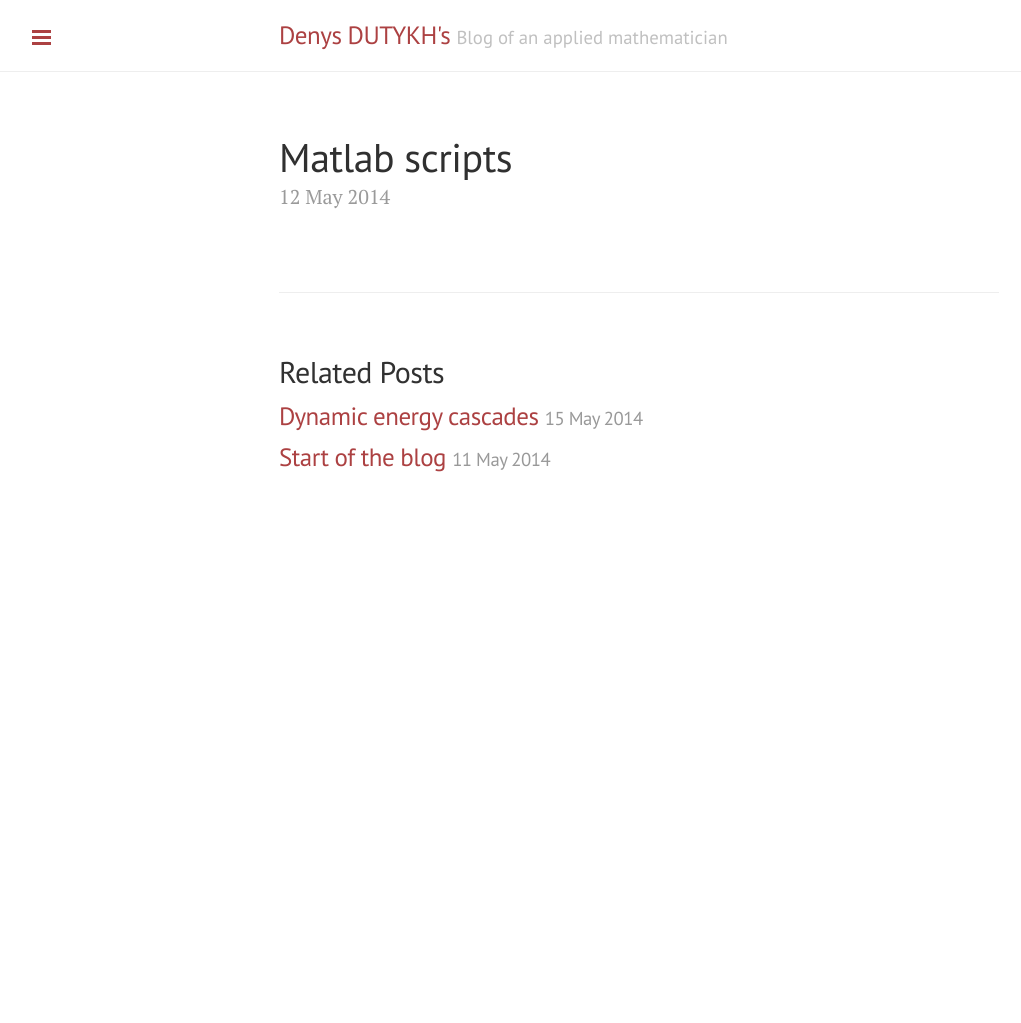
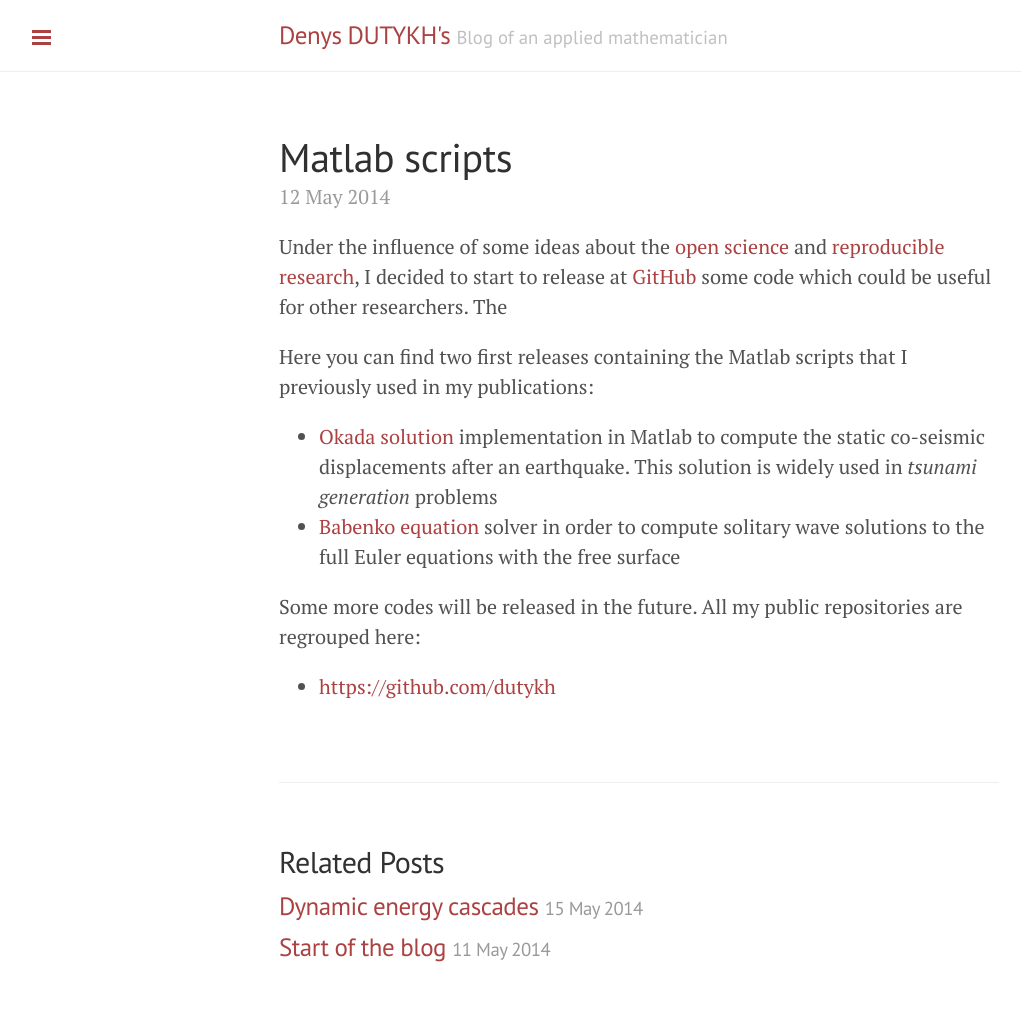
Before and after one commit to dutykh/dutykh.github.io, a Jekyll site: the page built from _posts/2014-05-12-github-scripts.md, in a window 1280 px wide. Shown: the whole page, without its empty margins (1-1022 px from the left). Built offline with Jekyll 4.4.1, drawn with Linux system fonts in a browser that asks for light colours; Markdown is read by kramdown in place of the engine named in the settings; before the commit the page ends 900 px from its top, so only the background shows below that.

Commit message:
New posts

```diff
--- a/_posts/2014-05-12-github-scripts.md
+++ b/_posts/2014-05-12-github-scripts.md
@@ -2,3 +2,12 @@
 layout: post
 title: Matlab scripts
 ---
+
+Under the influence of some ideas about the [open science](http://www.openscience.org/blog/) and [reproducible research](http://www.siam.org/news/news.php?id=2064&goback=.gde_112393_member_232769759), I decided to start to release at [GitHub](https://github.com/) some code which could be useful for other researchers. The
+
+Here you can find two first releases containing the Matlab scripts that I previously used in my publications:
+* [Okada solution](https://github.com/dutykh/Okada) implementation in Matlab to compute the static co-seismic displacements after an earthquake. This solution is widely used in *tsunami generation* problems
+* [Babenko equation](https://github.com/dutykh/BabenkoSolitaryWave) solver in order to compute solitary wave solutions to the full Euler equations with the free surface
+
+Some more codes will be released in the future. All my public repositories are regrouped here:
+* [https://github.com/dutykh](https://github.com/dutykh)
```
Also changed, not shown: _posts/2014-05-11-try2.md (+3 -3 lines).
